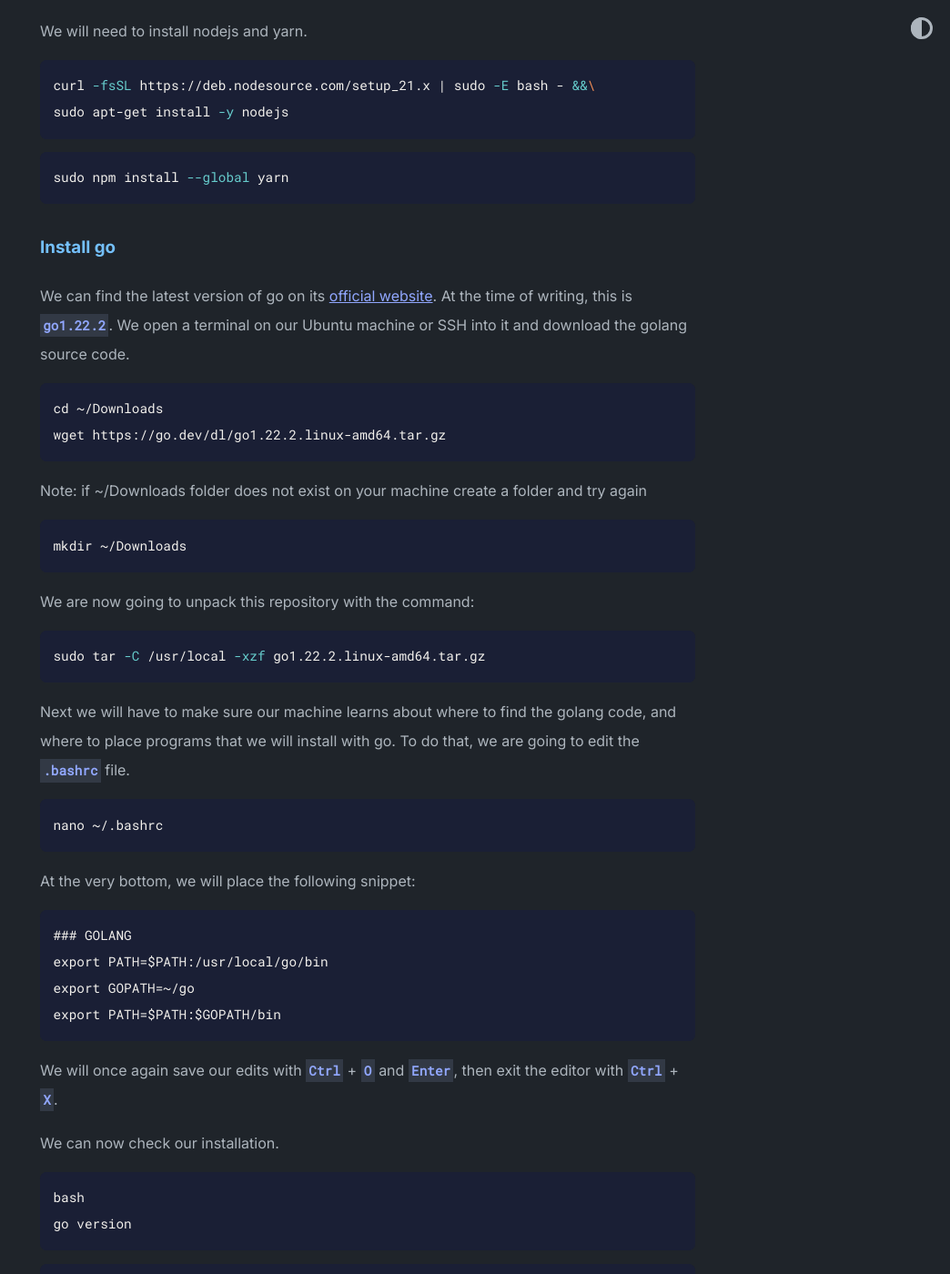
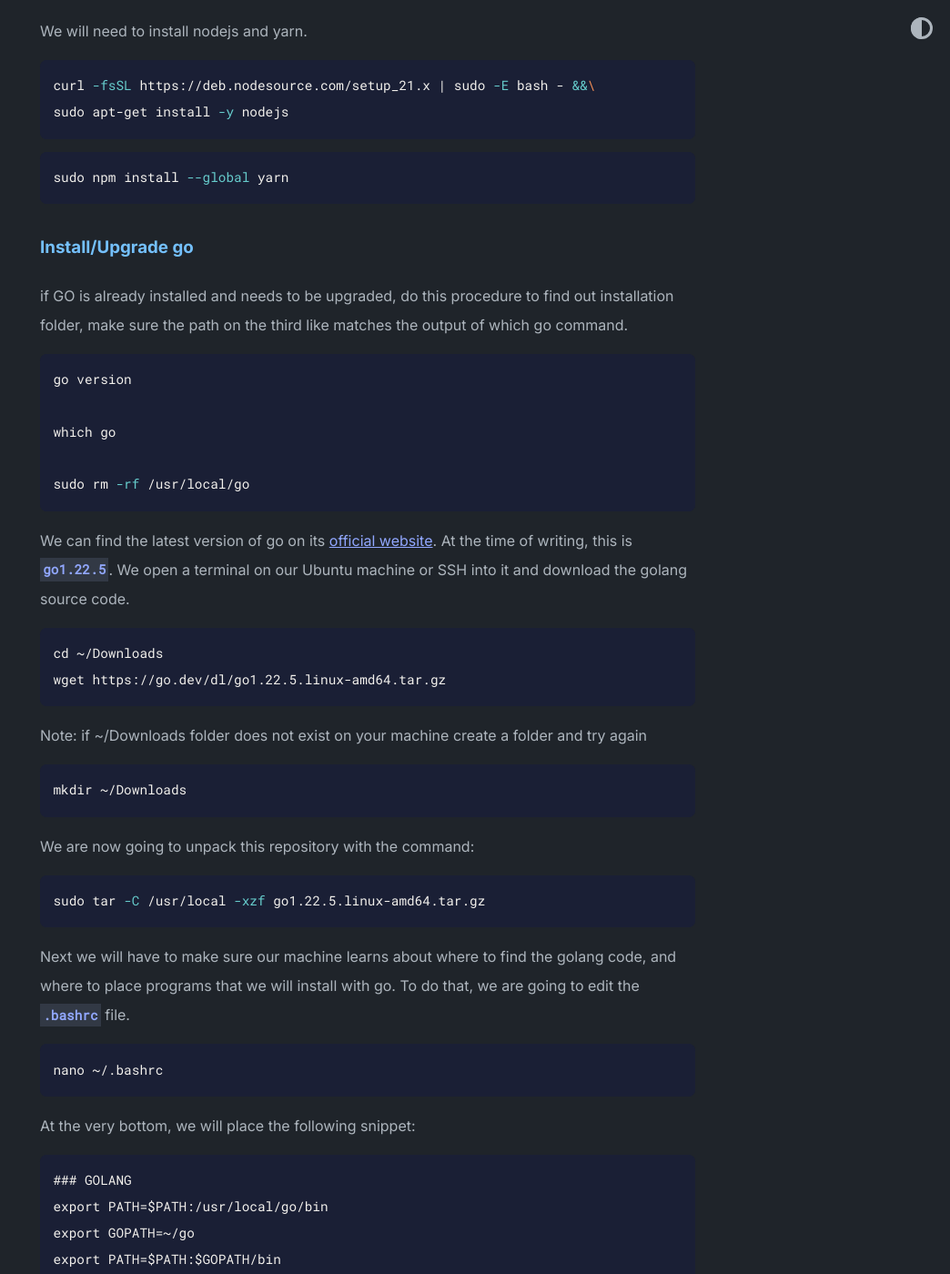
Before and after one commit to VancouverBitdevs/nodeacademy, a Jekyll site: the page built from _posts/2023-05-24-install-lnd.md, in a window 1280 px wide and 1400 px high, scrolled down 1266 px. Shown: the whole window at 91% size, without its empty margins (236-1280 px from the left). Built offline with Jekyll 4.4.1, drawn with Linux system fonts in a browser that asks for light colours; some of the changed text lies outside the part shown.

Commit message:
Update 2023-05-24-install-lnd.md

````diff
--- a/_posts/2023-05-24-install-lnd.md
+++ b/_posts/2023-05-24-install-lnd.md
@@ -41,13 +41,22 @@ sudo apt-get install -y nodejs
 sudo npm install --global yarn
 ```
 
-### Install go
+### Install/Upgrade go
 
-We can find the latest version of go on its [official website](https://go.dev/dl/). At the time of writing, this is `go1.22.2`. We open a terminal on our Ubuntu machine or SSH into it and download the golang source code.
+if GO is already installed and needs to be upgraded, do this procedure to find out installation folder, make sure the path on the third like matches the output of which go command.
+```shell
+go version
+
+which go
+
+sudo rm -rf /usr/local/go
+```
+
+We can find the latest version of go on its [official website](https://go.dev/dl/). At the time of writing, this is `go1.22.5`. We open a terminal on our Ubuntu machine or SSH into it and download the golang source code.
 
 ```shell
 cd ~/Downloads
-wget https://go.dev/dl/go1.22.2.linux-amd64.tar.gz
+wget https://go.dev/dl/go1.22.5.linux-amd64.tar.gz
 ```
 Note: if ~/Downloads folder does not exist on your machine create a folder and try again
 ```shell
@@ -57,7 +66,7 @@ mkdir ~/Downloads
 We are now going to unpack this repository with the command:
 
 ```shell
-sudo tar -C /usr/local -xzf go1.22.2.linux-amd64.tar.gz
+sudo tar -C /usr/local -xzf go1.22.5.linux-amd64.tar.gz
 ```
 
 Next we will have to make sure our machine learns about where to find the golang code, and where to place programs that we will install with go. To do that, we are going to edit the `.bashrc` file.
@@ -88,7 +97,7 @@ go version
 go version
 ```
 
-The output should read: `go version go1.22.2 linux/amd64`
+The output should read: `go version go1.22.5 linux/amd64`
 
 ### Downloading the source code
 
@@ -107,10 +116,10 @@ cd lightning-terminal
 
 ### Compiling litd
 
-Before we compile the software, we will need to specify which version we want to compile. At the time of this writing, the latest version is called `0.10.0`. You can check the latest version on the [release page of the project](https://github.com/lightninglabs/lightning-terminal/releases).
+Before we compile the software, we will need to specify which version we want to compile. At the time of this writing, the latest version is called `0.13.1`. You can check the latest version on the [release page of the project](https://github.com/lightninglabs/lightning-terminal/releases).
 
 ```shell
-git checkout v0.12.4-alpha
+git checkout v0.13.1-alpha
 ```
 
 We can now install the software with
@@ -126,7 +135,7 @@ We can verify that `litd` is properly installed on our machine with:
 litcli --version
 ```
 
-It should output `litcli version 0.12.4-alpha commit=v0.12.4-alpha-dirty`.
+It should output `litcli version 0.13.1-alpha commit=v0.13.1-alpha`.
 
 **Congratulations, you now have LND, Pool, Loop, Faraday and litd installed on your machine! We can continue to [the next guide](/configure-lnd) to configure it.**
 
````
